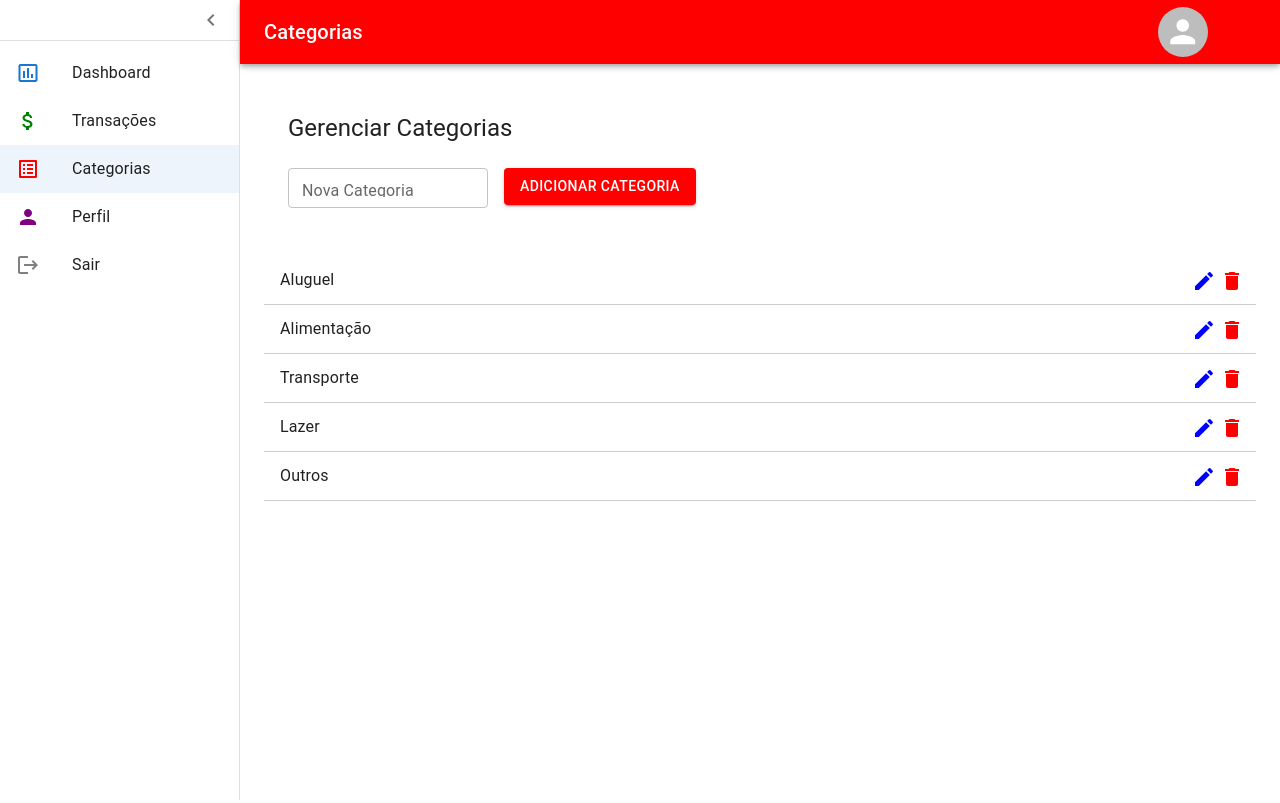
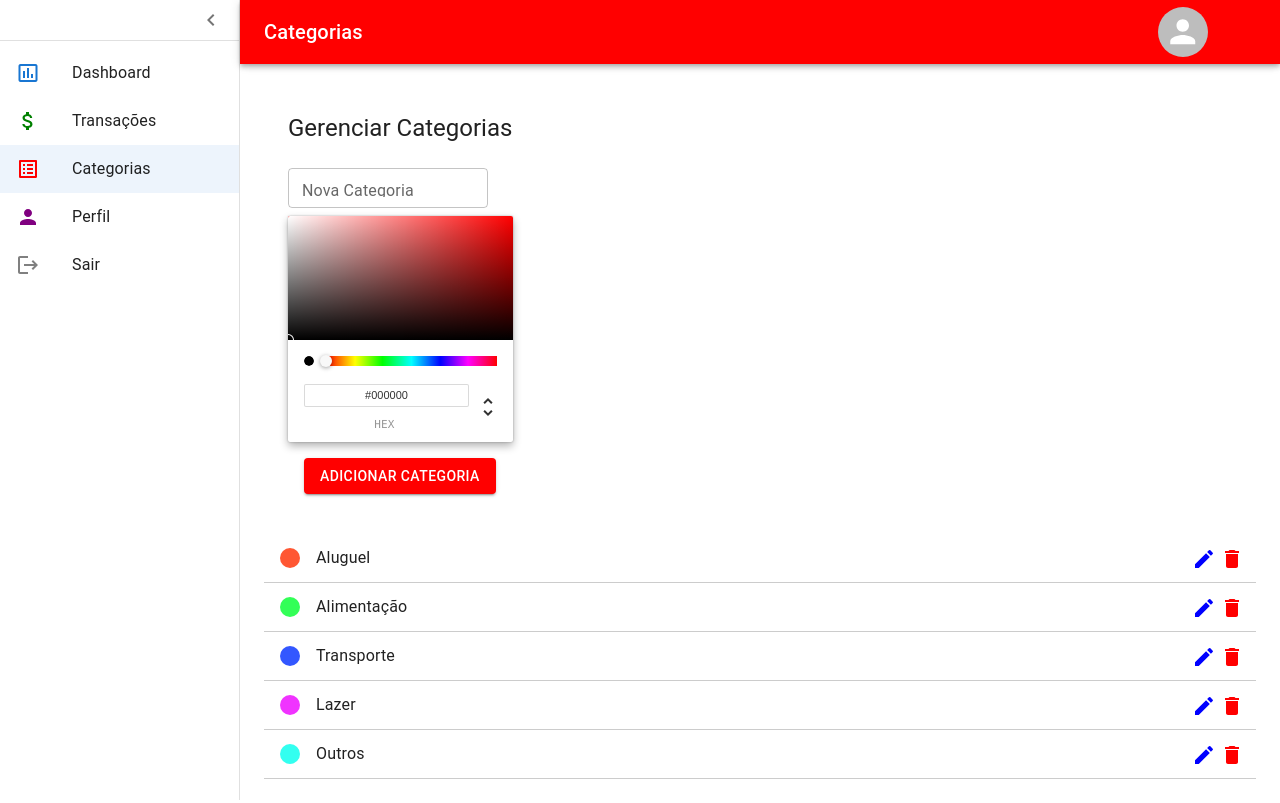
Before and after one commit to O-Farias/PlanifiqueV1-Frontend, a React (Vite) app: page /categorias in a window 1280 px wide. Built offline with nearby package versions, Linux system fonts and the light colour scheme.

Commit message:
feat: Atualizar página de Categorias com suporte para seleção de cor

```diff
--- a/src/pages/Categorias.tsx
+++ b/src/pages/Categorias.tsx
@@ -22,6 +22,12 @@ import Sidebar from "../components/Sidebar";
 import { useNavigate } from "react-router-dom";
 import { useSidebar } from "../contexts/SidebarContext";
 import UserAvatar from "../components/UserAvatar";
+import { ChromePicker } from "react-color";
+
+interface Category {
+  name: string;
+  color: string;
+}
 
 const drawerWidth = 240;
 const primaryColor = "#FF0000";
@@ -30,14 +36,17 @@ const Categorias: React.FC = () => {
   const { isOpen, toggleSidebar } = useSidebar();
   const navigate = useNavigate();
 
-  const [categories, setCategories] = useState<string[]>([
-    "Aluguel",
-    "Alimentação",
-    "Transporte",
-    "Lazer",
-    "Outros",
+  const [categories, setCategories] = useState<Category[]>([
+    { name: "Aluguel", color: "#FF5733" },
+    { name: "Alimentação", color: "#33FF57" },
+    { name: "Transporte", color: "#3357FF" },
+    { name: "Lazer", color: "#F033FF" },
+    { name: "Outros", color: "#33FFF0" },
   ]);
-  const [newCategory, setNewCategory] = useState<string>("");
+  const [newCategory, setNewCategory] = useState<Category>({
+    name: "",
+    color: "#000000",
+  });
   const [editIndex, setEditIndex] = useState<number | null>(null);
   const [openSnackbar, setOpenSnackbar] = useState(false);
   const [snackbarMessage, setSnackbarMessage] = useState("");
@@ -48,7 +57,7 @@ const Categorias: React.FC = () => {
   };
 
   const handleAddCategory = () => {
-    if (newCategory.trim() === "") {
+    if (newCategory.name.trim() === "") {
       setSnackbarMessage("Por favor, insira um nome para a categoria.");
       setOpenSnackbar(true);
       return;
@@ -64,7 +73,7 @@ const Categorias: React.FC = () => {
       setCategories([...categories, newCategory]);
       setSnackbarMessage("Nova categoria adicionada com sucesso!");
     }
-    setNewCategory("");
+    setNewCategory({ name: "", color: "#000000" });
     setOpenSnackbar(true);
   };
 
@@ -84,10 +93,14 @@ const Categorias: React.FC = () => {
   };
 
   const handleDeleteCategory = (index: number) => {
-    const deletedCategory = categories[index];
+    const deletedCategory = categories[index].name;
     setCategories(categories.filter((_, i) => i !== index));
     setSnackbarMessage(`Categoria "${deletedCategory}" removida com sucesso!`);
     setOpenSnackbar(true);
+  };
+
+  const handleColorChange = (color: any) => {
+    setNewCategory({ ...newCategory, color: color.hex });
   };
 
   return (
@@ -160,10 +173,12 @@ const Categorias: React.FC = () => {
           </Typography>
           <TextField
             label="Nova Categoria"
-            value={newCategory}
-            onChange={(e) => setNewCategory(e.target.value)}
+            value={newCategory.name}
+            onChange={(e) =>
+              setNewCategory({ ...newCategory, name: e.target.value })
+            }
             margin="normal"
-            sx={{ width: "200px", height: "40px" }}
+            sx={{ width: "200px", height: "40px", marginRight: 2 }}
             InputProps={{
               sx: {
                 height: "100%",
@@ -186,6 +201,11 @@ const Categorias: React.FC = () => {
               }
             }}
           />
+          <ChromePicker
+            color={newCategory.color}
+            onChange={handleColorChange}
+            disableAlpha={true}
+          />
           <Button
             variant="contained"
             sx={{
@@ -206,7 +226,16 @@ const Categorias: React.FC = () => {
           <List sx={{ padding: 0 }}>
             {categories.map((category, index) => (
               <ListItem key={index} sx={{ borderBottom: "1px solid #ccc" }}>
-                <ListItemText primary={category} />
+                <Box
+                  sx={{
+                    width: 20,
+                    height: 20,
+                    borderRadius: "50%",
+                    backgroundColor: category.color,
+                    marginRight: 2,
+                  }}
+                />
+                <ListItemText primary={category.name} />
                 <ListItemSecondaryAction>
                   <IconButton
                     edge="end"
```
